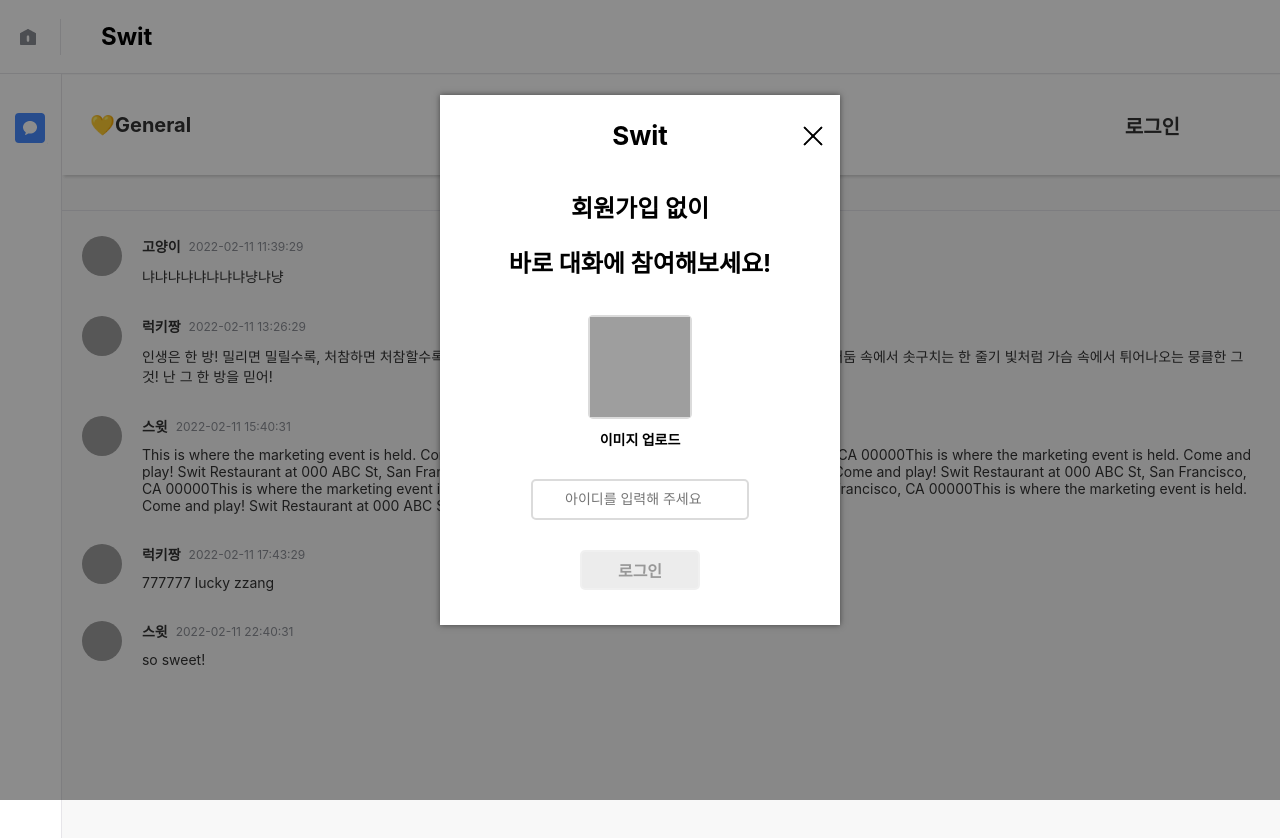
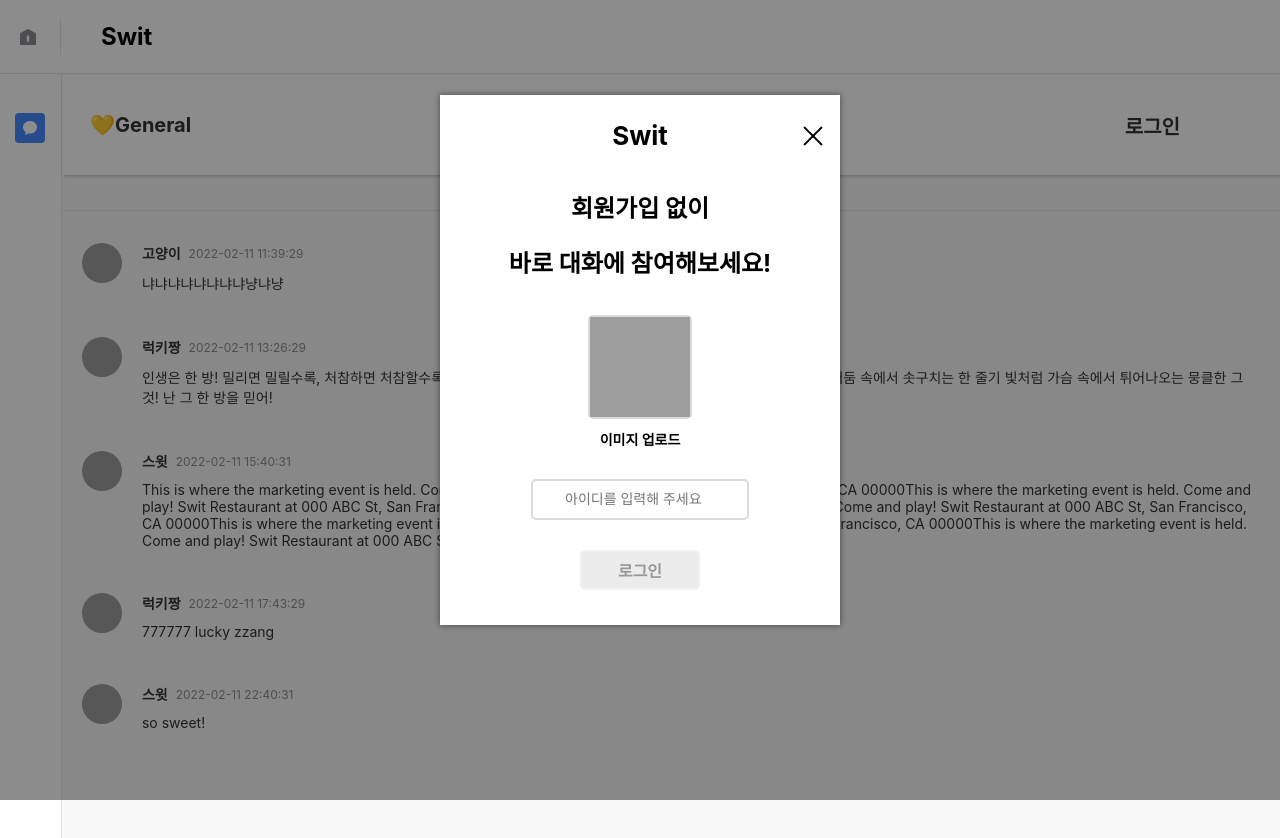
Before and after one commit to wanted-luckyzzang/wanted-swit-messenger, a React (Create React App) app: page / in a window 1280 px wide. Shown: the top 838 px of the page. Built offline with nearby package versions, Linux system fonts and the light colour scheme; grey boxes are pictures that could not be loaded.

Commit message:
:lipstick: 메인페이지 style 수정

```diff
--- a/src/components/messageCard/messageCard.scss
+++ b/src/components/messageCard/messageCard.scss
@@ -7,7 +7,7 @@
   }
   .message-card {
     display: flex;
-    padding: 15px 20px 15px 20px;
+    padding: 22px 20px;
     cursor: pointer;
 
     &:hover {
--- a/src/components/messageInput/messageInput.scss
+++ b/src/components/messageInput/messageInput.scss
@@ -9,6 +9,12 @@
   bottom: 0;
   flex-grow: 1;
   max-height: 90vw;
+  -ms-overflow-style: none; /* IE and Edge */
+  scrollbar-width: none; /* Firefox */
+
+  .input-container::-webkit-scrollbar {
+    display: none; /* Chrome, Safari, Opera*/
+  }
 
   .input-wrap {
     display: flex;
--- a/src/pages/Main/Main.scss
+++ b/src/pages/Main/Main.scss
@@ -4,6 +4,12 @@
   flex-direction: column;
   height: 100%;
   position: relative;
+  -ms-overflow-style: none; /* IE and Edge */
+  scrollbar-width: none; /* Firefox */
+
+  .main-container::-webkit-scrollbar {
+    display: none; /* Chrome, Safari, Opera*/
+}
 
   .header {
     display: flex;
```
